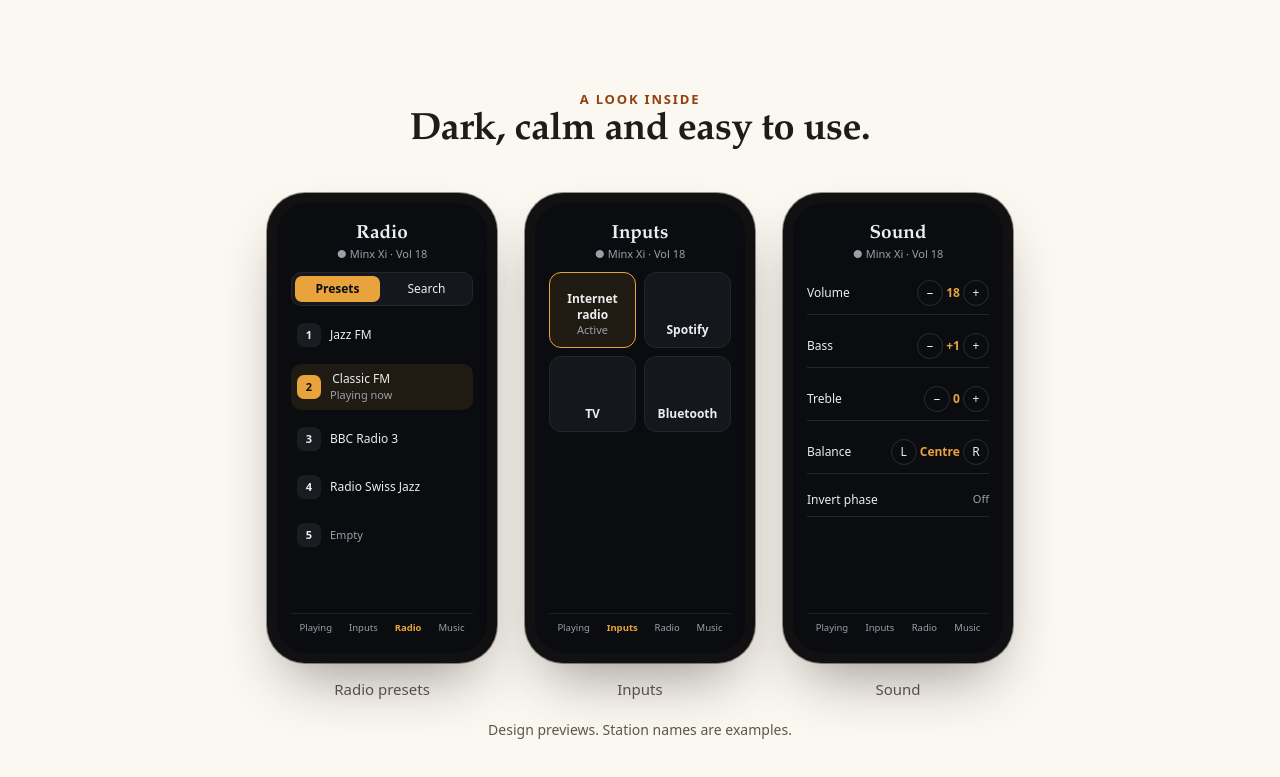
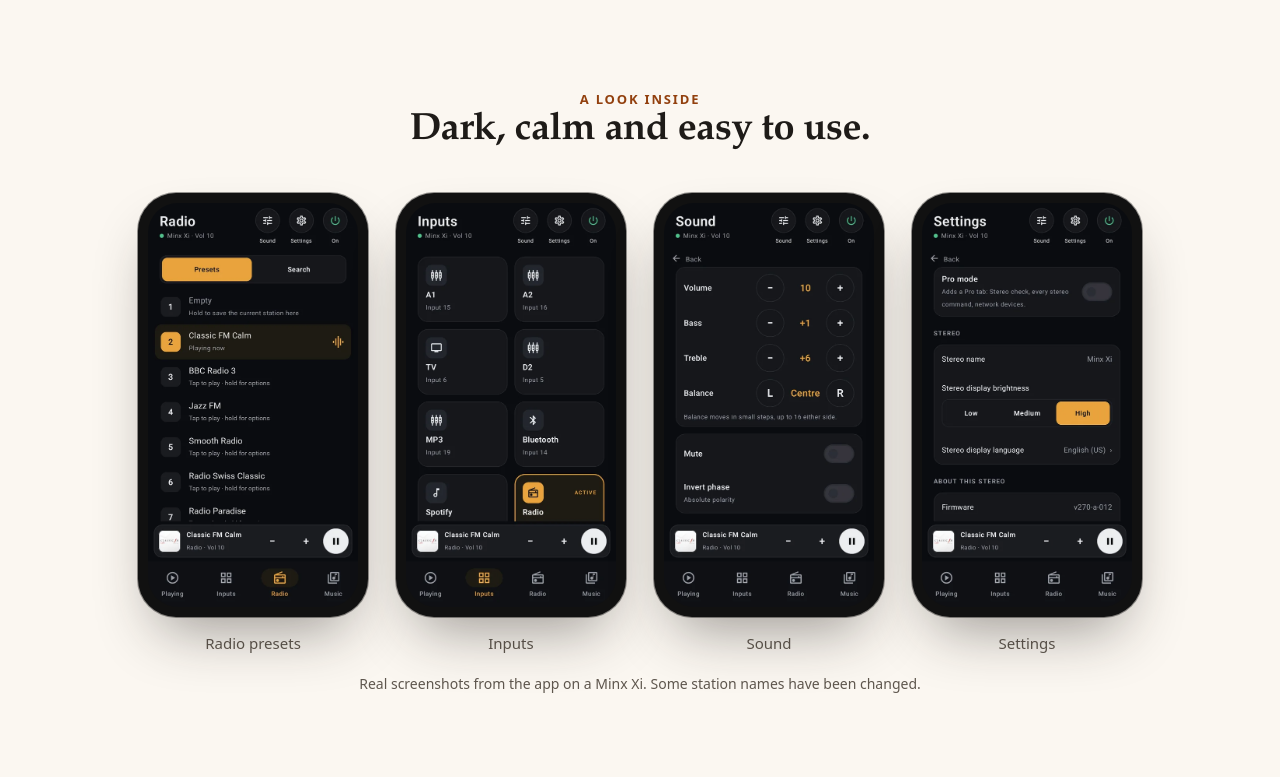
Before and after one commit to EyalPrice/CambridgeConnectLegacy, a plain HTML site: page docs/index.html in a window 1280 px wide. Shown: the part 1981-2758 px from the top of the page. Drawn offline with Linux system fonts and the light colour scheme.

Commit message:
Website: real app screenshots (cleaned, English station names)
Co-Authored-By: Claude Opus 5.5 <noreply@anthropic.com>
Claude-Session: https://claude.ai/code/session_01SzvnwcUQWiAH4hvT4v1D63

```diff
--- a/docs/index.html
+++ b/docs/index.html
@@ -93,11 +93,12 @@
   }
 
   /* phone */
-  .phone { position: absolute; width: 250px; height: 510px; border-radius: 38px; background: #111;
+  .phone { position: absolute; width: 250px; height: auto; border-radius: 38px; background: #111;
            padding: 10px; box-shadow: 0 30px 60px -20px rgba(30, 27, 24, .45), 0 0 0 1px rgba(0,0,0,.4); }
   .phone .screen { width: 100%; height: 100%; border-radius: 30px; background: var(--night); color: #ECEDEF; overflow: hidden;
                    font: 12px/1.35 var(--sans); padding: 18px 14px; display: flex; flex-direction: column; gap: 10px; }
   .hero .phone { right: 0; top: 0; transform: rotate(4deg); z-index: 1; }
+  .phone img { display: block; width: 100%; height: auto; border-radius: 30px; }
   .scr-title { font-family: var(--serif); font-size: 19px; font-weight: 600; }
   .scr-sub { color: #9BA0AA; font-size: 11px; }
   .chip { display: inline-block; padding: 5px 10px; border-radius: 99px; background: #1A1C22; border: 1px solid #2A2D35; font-size: 11px; }
@@ -117,7 +118,7 @@
 
   /* stereo illustration */
   .stereo { position: absolute; left: 0; bottom: -10px; width: 300px; z-index: 2; filter: drop-shadow(0 24px 30px rgba(30, 27, 24, .28)); }
-  @media (max-width: 860px) { .stereo { width: 210px; left: 0; bottom: -20px; } .hero .phone { right: 0; width: 220px; height: 450px; } .stage { height: 470px; } }
+  @media (max-width: 860px) { .stereo { width: 210px; left: 0; bottom: -20px; } .hero .phone { right: 0; width: 220px; } .stage { height: 470px; } }
 
   /* cards & grids */
   .grid { display: grid; gap: 18px; grid-template-columns: repeat(auto-fit, minmax(240px, 1fr)); margin-top: 34px; }
@@ -136,7 +137,7 @@
 
   /* previews */
   .previews { display: flex; gap: 28px; justify-content: center; flex-wrap: wrap; margin-top: 40px; }
-  .previews .phone { position: relative; width: 230px; height: 470px; }
+  .previews .phone { position: relative; width: 230px; }
   .previews figure { margin: 0; text-align: center; }
   .previews figcaption { margin-top: 14px; color: var(--muted); font-size: 15px; }
 
@@ -217,22 +218,7 @@
           <rect x="266" y="158" width="40" height="8" rx="3" fill="#1A1B1E"/>
         </svg>
         <div class="phone">
-          <div class="screen">
-            <div><div class="scr-title">Now Playing</div><div class="scr-sub">● Minx Xi · Vol 18</div></div>
-            <span class="chip">Internet radio ▾</span>
-            <div class="np"><div class="art"><svg width="20" height="20" viewBox="0 0 48 48"><circle cx="24" cy="24" r="10" fill="#3A3E48"/><circle cx="24" cy="24" r="4" fill="#15171C"/></svg></div><div><span class="scr-sub" style="color:#E8A33D;letter-spacing:.1em">PRESET 2</span><b>Classic FM</b><span class="scr-sub">AAC · 128 kbps</span></div></div>
-            <div class="knob">
-              <svg width="160" height="160" viewBox="0 0 160 160">
-                <circle cx="80" cy="80" r="70" fill="none" stroke="#1E2026" stroke-width="7" stroke-linecap="round" stroke-dasharray="330 440" transform="rotate(135 80 80)"/>
-                <circle cx="80" cy="80" r="70" fill="none" stroke="#E8A33D" stroke-width="7" stroke-linecap="round" stroke-dasharray="149 440" transform="rotate(135 80 80)"/>
-                <circle cx="80" cy="80" r="52" fill="#1A1C22" stroke="#2A2D35" stroke-width="2"/>
-                <circle cx="44" cy="80" r="4.5" fill="#E8A33D" transform="rotate(66 80 80)"/>
-                <text x="80" y="88" text-anchor="middle" fill="#ECEDEF" font-size="28" font-weight="600" font-family="system-ui, sans-serif">18</text>
-                <text x="80" y="104" text-anchor="middle" fill="#9BA0AA" font-size="8" letter-spacing="1.5" font-family="system-ui, sans-serif">VOLUME</text>
-              </svg>
-            </div>
-            <div class="tabs"><span class="on">Playing</span><span>Inputs</span><span>Radio</span><span>Music</span></div>
-          </div>
+          <img src="img/playing.webp" width="540" height="1037" alt="">
         </div>
       </div>
     </div>
@@ -275,46 +261,12 @@
       <div class="eyebrow">A look inside</div>
       <h2>Dark, calm and easy to use.</h2>
       <div class="previews">
-        <figure>
-          <div class="phone"><div class="screen">
-            <div><div class="scr-title">Radio</div><div class="scr-sub">● Minx Xi · Vol 18</div></div>
-            <div style="display:flex;gap:4px;background:#15171C;border:1px solid #23262D;border-radius:10px;padding:3px"><span style="flex:1;text-align:center;background:#E8A33D;color:#0B0C0F;border-radius:7px;padding:5px;font-weight:600">Presets</span><span style="flex:1;text-align:center;padding:5px">Search</span></div>
-            <div class="row"><span class="num">1</span><span>Jazz FM</span></div>
-            <div class="row on"><span class="num">2</span><span>Classic FM<br><span class="scr-sub">Playing now</span></span></div>
-            <div class="row"><span class="num">3</span><span>BBC Radio 3</span></div>
-            <div class="row"><span class="num">4</span><span>Radio Swiss Jazz</span></div>
-            <div class="row"><span class="num">5</span><span class="scr-sub">Empty</span></div>
-            <div class="tabs"><span>Playing</span><span>Inputs</span><span class="on">Radio</span><span>Music</span></div>
-          </div></div>
-          <figcaption>Radio presets</figcaption>
-        </figure>
-        <figure>
-          <div class="phone"><div class="screen">
-            <div><div class="scr-title">Inputs</div><div class="scr-sub">● Minx Xi · Vol 18</div></div>
-            <div style="display:grid;grid-template-columns:1fr 1fr;gap:8px">
-              <div style="height:76px;border-radius:12px;background:#1F1A12;border:1.5px solid #E8A33D;padding:9px;display:flex;flex-direction:column;justify-content:flex-end"><b>Internet radio</b><span class="scr-sub">Active</span></div>
-              <div style="height:76px;border-radius:12px;background:#15171C;border:1px solid #23262D;padding:9px;display:flex;flex-direction:column;justify-content:flex-end"><b>Spotify</b></div>
-              <div style="height:76px;border-radius:12px;background:#15171C;border:1px solid #23262D;padding:9px;display:flex;flex-direction:column;justify-content:flex-end"><b>TV</b></div>
-              <div style="height:76px;border-radius:12px;background:#15171C;border:1px solid #23262D;padding:9px;display:flex;flex-direction:column;justify-content:flex-end"><b>Bluetooth</b></div>
-            </div>
-            <div class="tabs"><span>Playing</span><span class="on">Inputs</span><span>Radio</span><span>Music</span></div>
-          </div></div>
-          <figcaption>Inputs</figcaption>
-        </figure>
-        <figure>
-          <div class="phone"><div class="screen">
-            <div><div class="scr-title">Sound</div><div class="scr-sub">● Minx Xi · Vol 18</div></div>
-            <div class="step"><span>Volume</span><span><span class="pill">−</span> <span class="v">18</span> <span class="pill">+</span></span></div>
-            <div class="step"><span>Bass</span><span><span class="pill">−</span> <span class="v">+1</span> <span class="pill">+</span></span></div>
-            <div class="step"><span>Treble</span><span><span class="pill">−</span> <span class="v">0</span> <span class="pill">+</span></span></div>
-            <div class="step"><span>Balance</span><span><span class="pill">L</span> <span class="v">Centre</span> <span class="pill">R</span></span></div>
-            <div class="step"><span>Invert phase</span><span class="scr-sub">Off</span></div>
-            <div class="tabs"><span>Playing</span><span>Inputs</span><span>Radio</span><span>Music</span></div>
-          </div></div>
-          <figcaption>Sound</figcaption>
-        </figure>
+        <figure><div class="phone"><img src="img/radio.webp" width="540" height="1037" loading="lazy" alt="Radio screen: list of preset stations, with Classic FM Calm playing"></div><figcaption>Radio presets</figcaption></figure>
+        <figure><div class="phone"><img src="img/inputs.webp" width="540" height="1037" loading="lazy" alt="Inputs screen: tiles for A1, A2, TV, D2, MP3, Bluetooth, Spotify and Radio"></div><figcaption>Inputs</figcaption></figure>
+        <figure><div class="phone"><img src="img/sound.webp" width="540" height="1037" loading="lazy" alt="Sound screen: volume, bass, treble and balance controls, mute and invert phase"></div><figcaption>Sound</figcaption></figure>
+        <figure><div class="phone"><img src="img/settings.webp" width="540" height="1037" loading="lazy" alt="Settings screen: Pro mode, stereo name, display brightness and language, firmware version"></div><figcaption>Settings</figcaption></figure>
       </div>
-      <p class="fine" style="margin-top:18px">Design previews. Station names are examples.</p>
+      <p class="fine" style="margin-top:18px">Real screenshots from the app on a Minx Xi. Some station names have been changed.</p>
     </div>
   </section>
 
```
Also changed, not shown: docs/img/inputs.webp (added), docs/img/playing.webp (added), docs/img/radio.webp (added), docs/img/settings.webp (added), docs/img/sound.webp (added).
